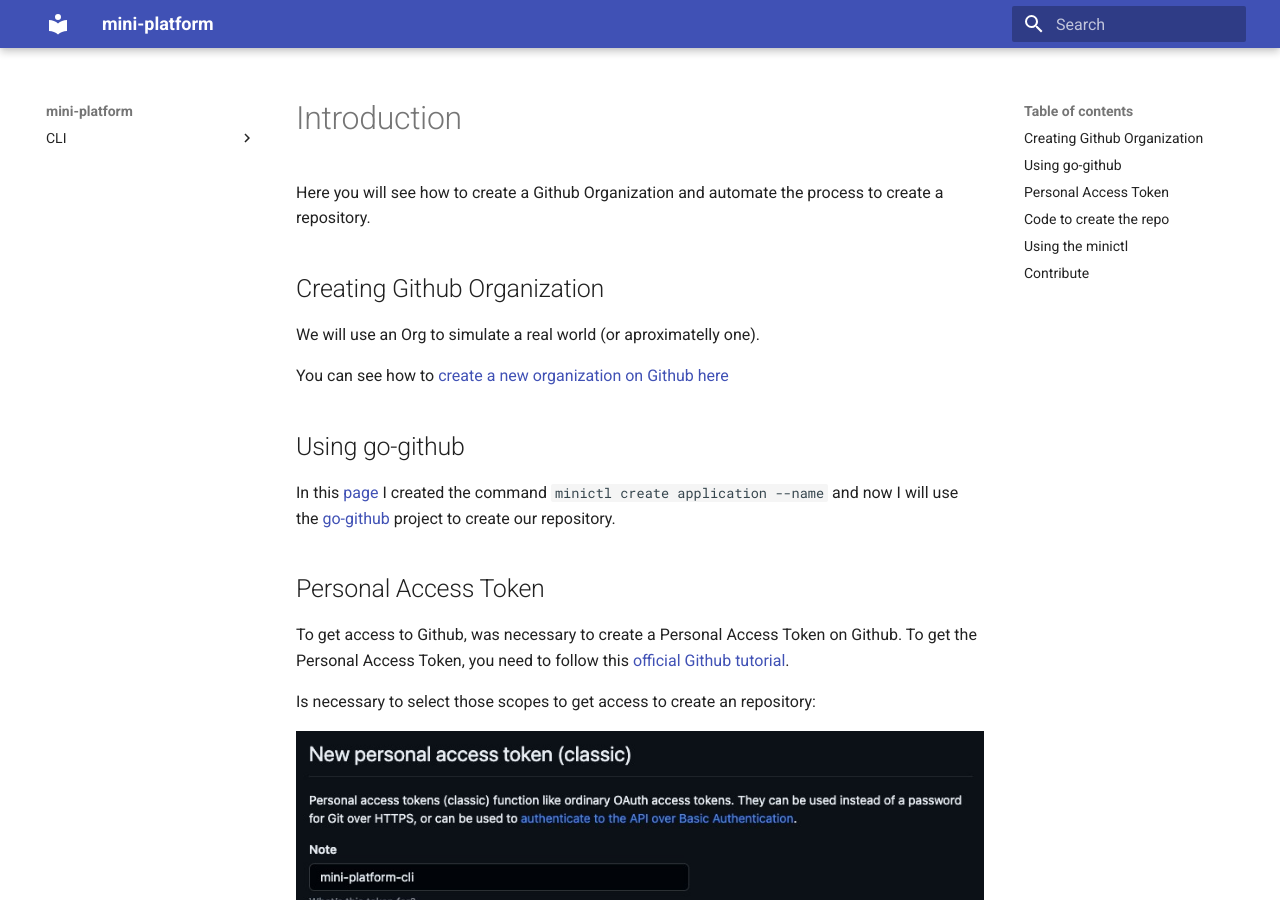
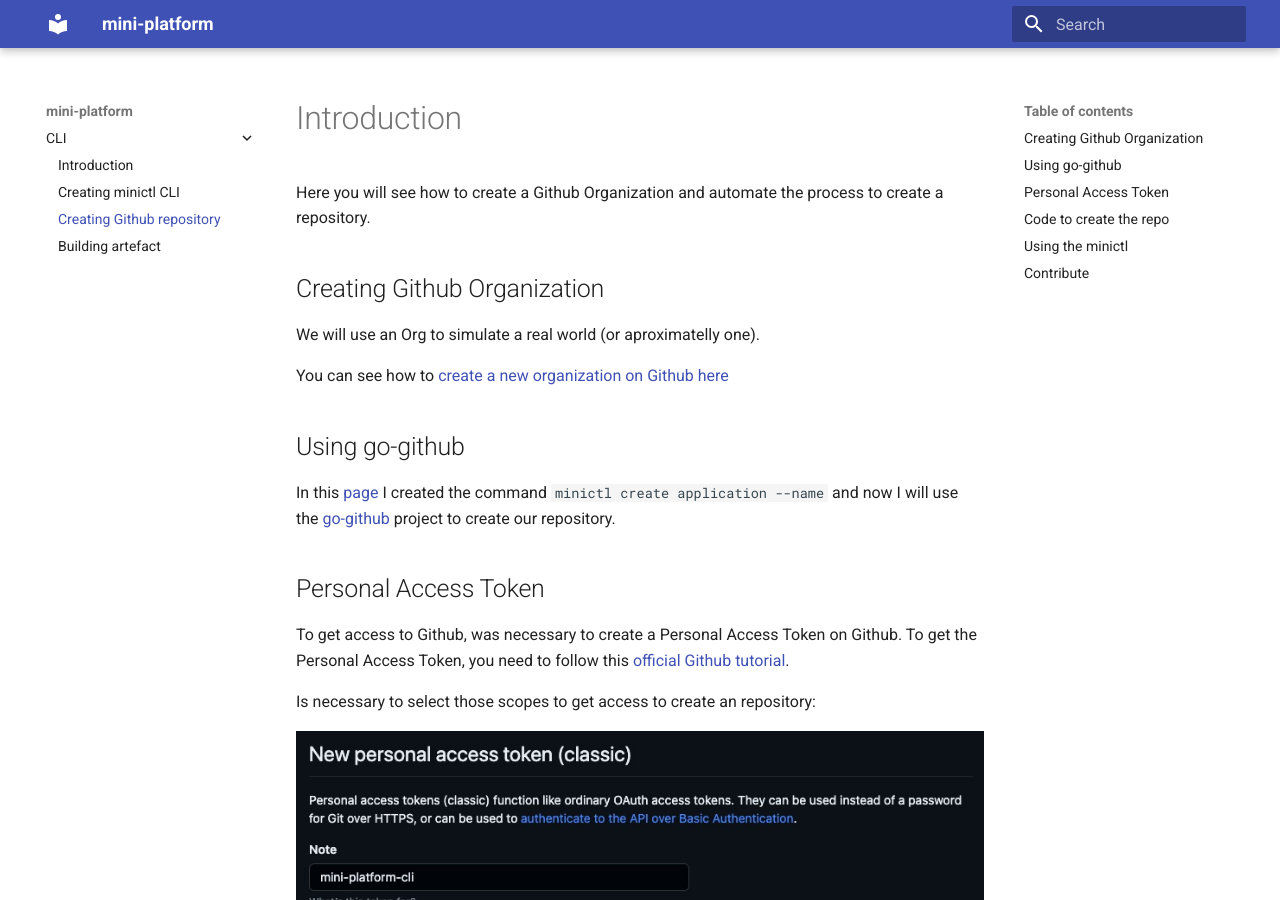
Before and after one commit to mcruzdev/mini-platform, an MkDocs documentation site: the page built from docs/CLI/creating-github-repository/index.md, in a window 1280 px wide and 900 px high. Built offline with MkDocs 1.6.1 and Material for MkDocs 9.7.7, drawn with Linux system fonts in a browser that asks for light colours; some of the changed lines change nothing that is shown.

Commit message:
fix: fix warnings

```diff
--- a/mkdocs.yml
+++ b/mkdocs.yml
@@ -14,6 +14,6 @@
 nav:
   - 'CLI':
     - 'Introduction': 'CLI/index.md'
-    - 'Creating minictl CLI': 'CLI/creating-minictl'
-    - 'Creating Github repository': 'CLI/creating-github-repository'
-    - 'Building artefact': 'CLI/building-artefact'
+    - 'Creating minictl CLI': 'CLI/creating-minictl/index.md'
+    - 'Creating Github repository': 'CLI/creating-github-repository/index.md'
+    - 'Building artefact': 'CLI/building-artefact/index.md'
```
Also changed, not shown: 1 other file.
